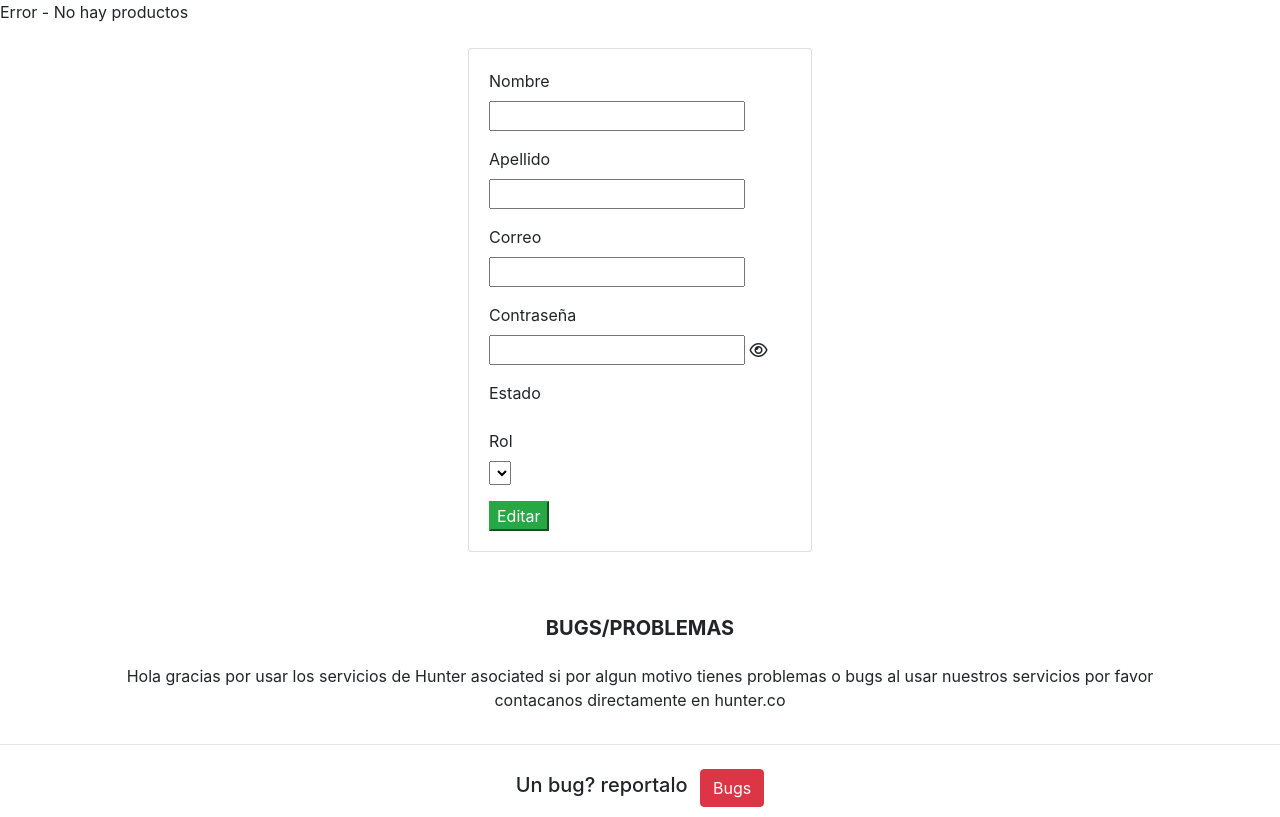
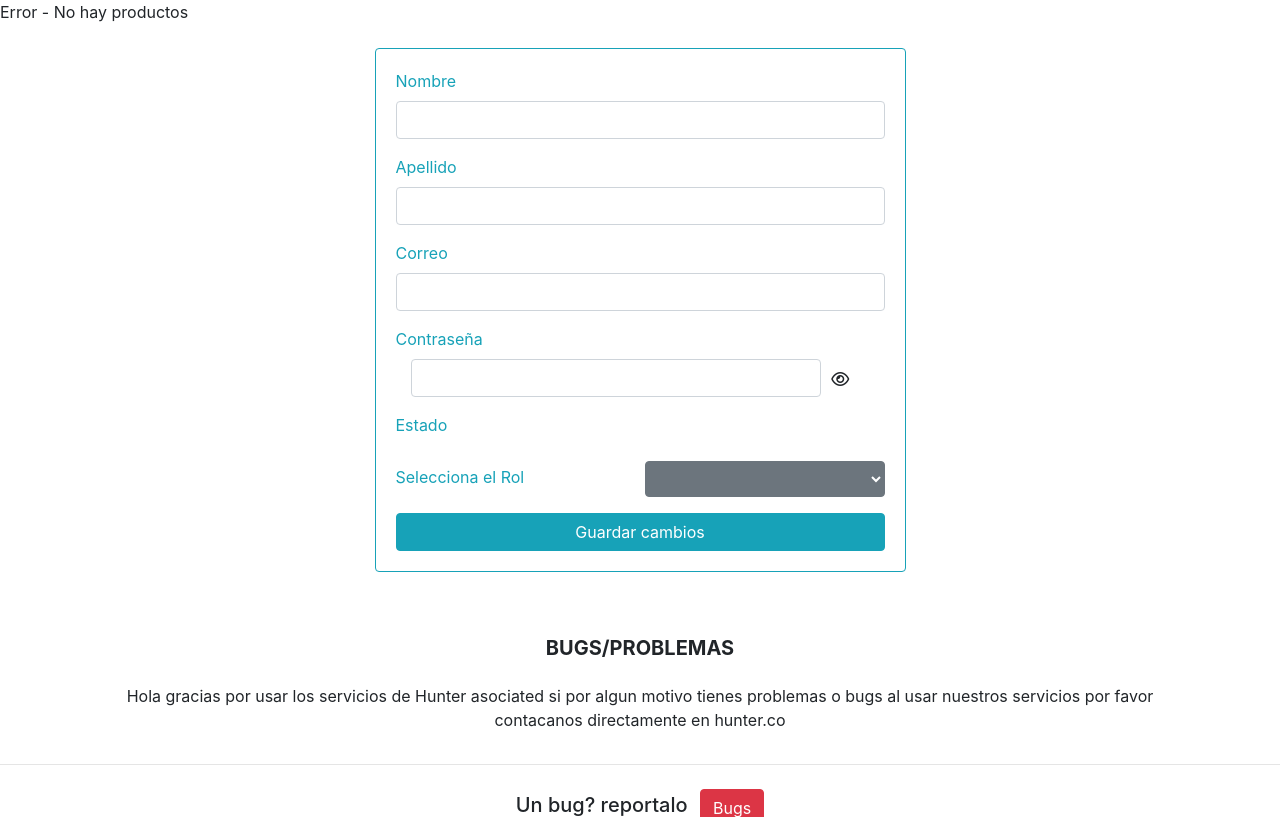
Before and after one commit to juavauj/MusicStore-PHP, a PHP site: page /files/formularios/editarAdmin.php?id=1 in a window 1280 px wide. Shown: the part 56-873 px from the top of the page. Run offline with PHP 8.4, Linux system fonts and the light colour scheme; data that the repository does not hold is empty; some libraries are stand-ins or nearby versions.

Commit message:
diseno de formularios editar canciones, generos, admin

```diff
--- a/files/formularios/editarAdmin.php
+++ b/files/formularios/editarAdmin.php
@@ -11,64 +11,55 @@ $dataAdmin=listarAdmin($idUsuario); // funcion de AlbumesControl
 
     <div class="container p-4">
     <div class="row">
-        <div class="col-md-4 mx-auto">
-            <div class="card card-body">
+        <div class="col-md-6  mx-auto">
+            <div class="card card-body border border-info">
                 <form method="POST" action="../../control/usuariosControl.php?accion=editarAdmin">
-                <label for="nombreIn">Nombre</label>
                     <div class="form-group">
-
-                        <input type="text" name="nombre" id="nombreIn" value="<?php echo $dataAdmin['nombre'];?>" >
+                        <label for="nombreIn" class="text-info">Nombre</label>
+                        <input type="text" name="nombre" class="form-control" id="nombreIn" value="<?php echo $dataAdmin['nombre'];?>" >
                         <input type="hidden" name="idUsuario" value="<?php echo $dataAdmin['idUsuario'];?>">
-
                     </div>
-                    <label for="apellidoIn">Apellido</label>
+                    <div class="form-group" >
+                        <label for="apellidoIn" class="text-info">Apellido</label>
+                        <input type="text" name="apellido" class="form-control" id="apellidoIn" value="<?php echo $dataAdmin['apellido'];?>" >
+                    </div>
                     <div class="form-group">
-
-                        <input type="text" name="apellido" id="apellidoIn" value="<?php echo $dataAdmin['apellido'];?>" >
-
-                    </div>
-                    <label for="correoIn">Correo</label>
-                    <div class="form-group">
-
-                        <input type="email" name="correo" id="correoIn" value="<?php echo $dataAdmin['correo'];?>" >
-
+                        <label for="correoIn" class="text-info">Correo</label>
+                        <input type="email" name="correo" id="correoIn"   class="form-control"value="<?php echo $dataAdmin['correo'];?>" >
                     </div>
 
-                    <label for="passwordIn">Contraseña</label>
-                    <div class="form-group">
-
-                        <input type="password" name="contrasena" id="passwordIn" value="<?php echo $dataAdmin['contrasena'];?>" >
+                    <label for="passwordIn" class="text-info"> Contraseña </label>
+                    <div class="form-row col-md-12">
+                            <div class="form-group col-md-11 ">
+                                <input type="password" name="contrasena" class="form-control" id="passwordIn" value="<?php echo $dataAdmin['contrasena'];?>" >
+                            </div>
+                            <div class="form-group col md-1 mt-2">
                                 <i id="pass-status" class="fa fa-eye" aria-hidden="true" ></i>
-
+                            </div>
                     </div>
 
-
-                    <label for="estadoIn">Estado</label>
-                    <div class="form-group">
-
+                    <div class="form-group ">
+                            <label for="estadoIn" class="text-info">Estado</label>
                             <div class="rad-btn-contenedor">
-
                                 <input type="hidden" name="estado" id="estadoHidden" value="<?php echo $dataAdmin['idEstado'];?>">
-
-
+                            </div>
                         </div>
 
-                    </div>
-                    <label for="rolSelect">Rol</label>
-                    <div class="form-group">
-
-                        <select name="rol" id="rolSelect">
+                    <div class="form-row">
+                    <label for="rolSelect" class="col-md-6 text-info mt-1">Selecciona el Rol</label>
+                        <div class="form-group col md-12">
+                            <select name="rol" class="col-md-12 btn btn-secondary dropdown-toggle" id="rolSelect">
                                 <option value="<?php echo $dataAdmin['idRol'];?>"></option>
-
                             </select>
                         </div>
+                    </div>
 
-                    <button  type="submit" class="btn-success" name="update">
-                        Editar
+                    <button  type="submit" class="btn btn-info btn-block" name="update">
+                        Guardar cambios
                     </button>
 
-
                    </form>
+                </div>
             </div>
         </div>
     </div>
--- a/files/subpages/admins/header.php
+++ b/files/subpages/admins/header.php
@@ -11,7 +11,7 @@
 <body>
 <header>
     <nav class="navbar navbar-light bg-light">
-        <a class="navbar-brand" href="#superadmin.php">Bandeja de administrador</a>
+        <a class="navbar-brand" href="superAdmin.php">Bandeja de administrador</a>
         <form class="form-inline">
             <input class="form-control mr-sm-2" type="search" placeholder="no funcional" aria-label="Search">
             <a class="btn btn-outline-success my-2 my-sm-0" type="input" href="#">Search</a>
--- a/files/subpages/admins/superAdmin.php
+++ b/files/subpages/admins/superAdmin.php
@@ -355,7 +355,7 @@
                                     <td>
                                         <a href="delete.php?id=<?php echo $row['idUsuario']?>&tabla=usuarios" class="btn btn-danger"><i class="fas fa-trash-alt"></i> </a>
                                         <a href="disable.php?id=<?php echo $row['idUsuario']?>&tabla=usuarios&estado=<?php echo $row['estado'] ?>" class="btn btn-warning"><i class="fas fa-microphone-slash"></i></a>
-                                        <a href="../../formularios/editarUsuario.php?id=<?php echo $row['idUsuario']?>" class="btn btn-dark"><i class="fas fa-user-edit"></i> </a>
+                                        <a href="../../formularios/editarAdmin.php?id=<?php echo $row['idUsuario']?>" class="btn btn-dark"><i class="fas fa-user-edit"></i> </a>
                                     </td>
                                 </tr>
                             <?php } ?>
```
Also changed, not shown: files/formularios/editarCancion.php (+17 -28 lines), files/formularios/editarGenero.php (+6 -17 lines). Lines whose indentation alone changed are shown as unchanged.
